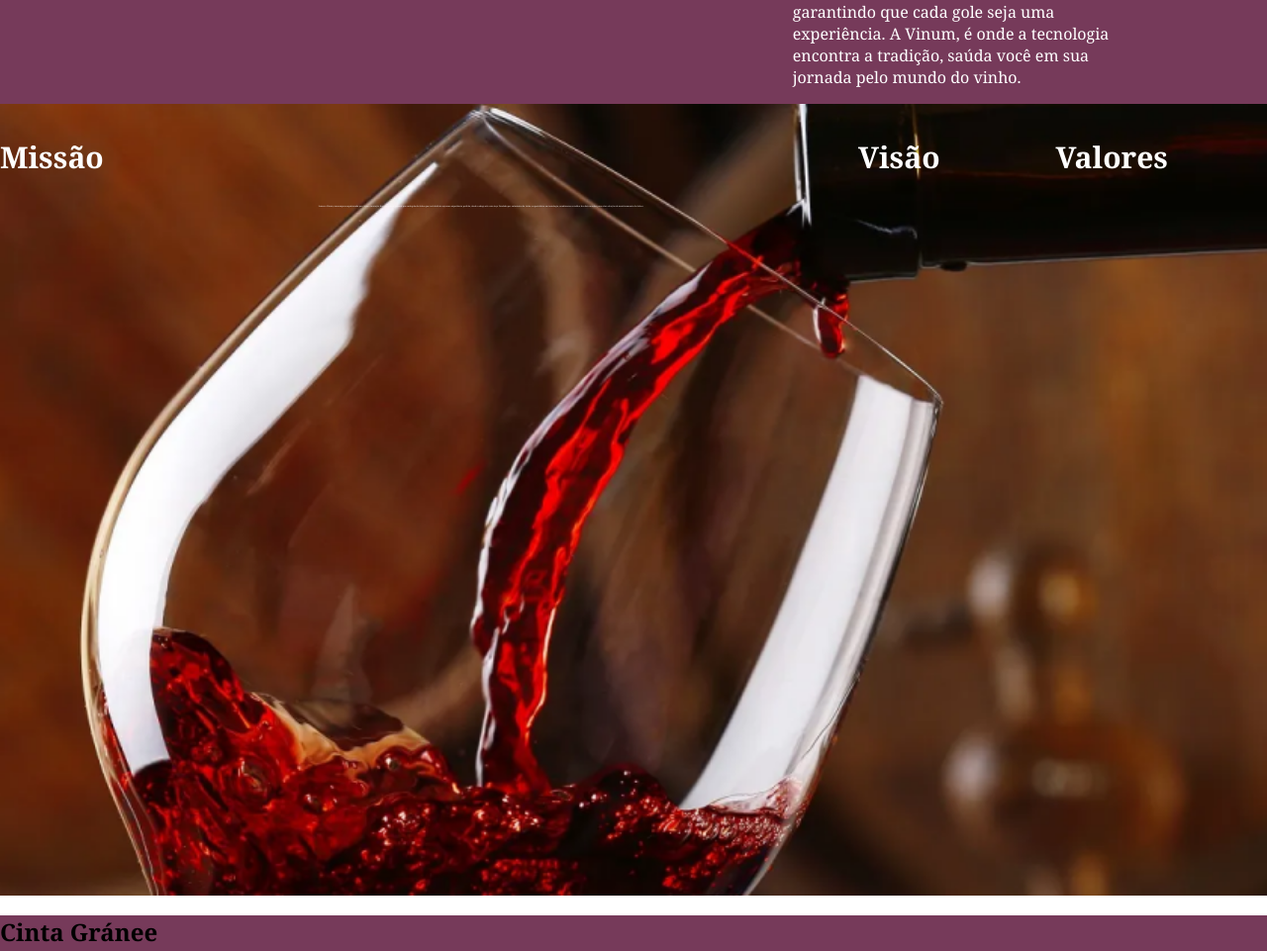
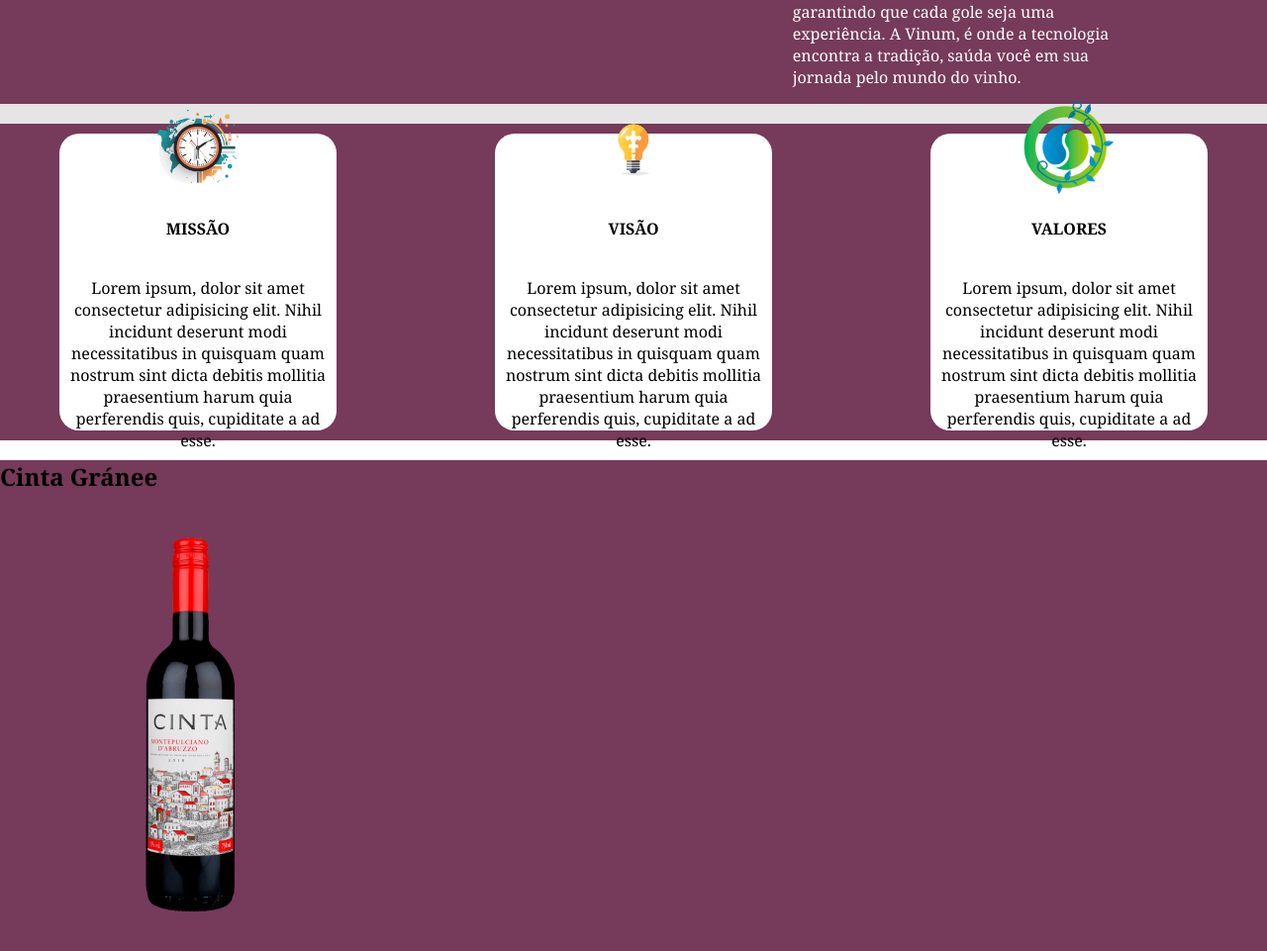
Before and after one commit to Grupo9-1ADSA-Vinum/SiteVinum, a plain HTML site: page public/index.html in a window 1280 px wide. Shown: the part 1465-2426 px from the top of the page at 99% size. Drawn offline with Linux system fonts and the light colour scheme.

Commit message:
Valores, Missão e Visão

```diff
--- a/public/index.html
+++ b/public/index.html
@@ -44,42 +44,62 @@
                 <h2>Sobre nós</h2>
             </div>
             <div id="texto_sobre">
-            <p>A história da Vinum começou com um grupo de amigos que compartilhavam duas paixões: tecnologia e vinho.
+                <p>A história da Vinum começou com um grupo de amigos que compartilhavam duas paixões: tecnologia e
+                    vinho.
                     Após
-                alguns bate papos surgiu o assunto como garantir que nossos vinhos favoritos cheguem às nossas taças em
+                    alguns bate papos surgiu o assunto como garantir que nossos vinhos favoritos cheguem às nossas taças
+                    em
                     sua
                     condição ideal? Inspirados por essa pergunta, começamos nossa jornada. Passamos noites estudando as
                     complexidades do transporte de vinho, mergulhando nas ciências da temperatura, umidade. Combinamos
                     nossos
-                conhecimentos em tecnologia para criar os primeiros protótipos de sensores de monitoramento de vinho.
+                    conhecimentos em tecnologia para criar os primeiros protótipos de sensores de monitoramento de
+                    vinho.
                     Cada
-                garrafa tem uma história, e nossa história é escrita a cada garrafa que protegemos, garantindo que cada
+                    garrafa tem uma história, e nossa história é escrita a cada garrafa que protegemos, garantindo que
+                    cada
                     gole
-                seja uma experiência. A Vinum, é onde a tecnologia encontra a tradição, saúda você em sua jornada pelo
+                    seja uma experiência. A Vinum, é onde a tecnologia encontra a tradição, saúda você em sua jornada
+                    pelo
                     mundo
                     do vinho.</p>
             </div>
         </div>
     </div>
-    <div class="div_terceira">
-        <div id="terceira_missao">
-            <div id="texto_nossa">
-                <h2>Missão</h2>
+    <div class="social">
+        <div class="container">
+            <div class="boxes">
+                <div class="box">
+                    <img src="assets/imagens/pngtree-world-and-clock-illustration-in-minimal-style-png-image_9999473.png">
+                    <h4>MISSÃO</h4>
+                    <p>
+                        Lorem ipsum, dolor sit amet consectetur adipisicing elit. Nihil incidunt deserunt modi
+                        necessitatibus in quisquam quam nostrum sint dicta debitis mollitia praesentium harum quia
+                        perferendis quis, cupiditate a ad esse.
+                    </p>
                 </div>
-        <div id="texto_missao">
-            <p>Somos a Vinum, uma empresa apaixonada por vinho e inovação. Nossa missão é garantir que cada gole de
-                vinho que você desfruta seja uma experiência perfeita, desde a adega até a sua taça. Fundada por
-                entusiastas do vinho e especialistas em tecnologia, combinamos o melhor dos dois mundos para criar
-                soluções de monitoramento de vinhos.</p>
+                <div class="box">
+                    <img src="assets/imagens/pngtree-light-bulb-with-jigsaw-illustration-in-minimal-style-png-image_10011889.png">
+                    <h4>VISÃO</h4>
+                    <p>
+                        Lorem ipsum, dolor sit amet consectetur adipisicing elit. Nihil incidunt deserunt modi
+                        necessitatibus in quisquam quam nostrum sint dicta debitis mollitia praesentium harum quia
+                        perferendis quis, cupiditate a ad esse.
+                    </p>
                 </div>
-        <div id="texto_nossa">
-            <h2>Visão</h2>
-        </div>
-    <div id="texto_nossa">
-        <h2>Valores</h2>
+                <div class="box">
+                    <img src="assets/imagens/ecoconexao-logotipo-minimalista.png">
+                    <h4>VALORES</h4>
+                    <p>
+                        Lorem ipsum, dolor sit amet consectetur adipisicing elit. Nihil incidunt deserunt modi
+                        necessitatibus in quisquam quam nostrum sint dicta debitis mollitia praesentium harum quia
+                        perferendis quis, cupiditate a ad esse.
+                    </p>
                 </div>
             </div>
         </div>
+    </div>
+
     <div class="div_quatro">
         <div id="div_top_left">
             <h2>Cinta Gránee</h2>
--- a/public/style.css
+++ b/public/style.css
@@ -113,36 +113,46 @@
     padding-right: 20%;
 }
 
-
-.div_terceira {
-    background-image: url(assets/imagens/Rectangle\ 20.png);
-    background-repeat: no-repeat;
-    background-size: cover;
-    background-position: center;
-    width: 100vw;
-    height: 100vh;
-    color: #fff;
+.container {
+    display: flex;
+    width: 100%;
+    margin: auto;
 }
 
-#texto_missao {
-    font-size: 2px;
-    margin-top: 100px;
-    margin-left: 100px;
-    padding-right: 200px;
-    flex-direction: column;
+.social{
+    background-color: #e5e5e5;
+    display: flex;
 }
 
-#texto_nossa {
-    font-size: 20px;
-
-    margin-right: 100px;
+.social .container{
+    justify-content: center;
+    margin-top: 20px;
 }
 
+.box img{
+    width: 100px;
+}
 
-#terceira_missao{
+.social .container .boxes{
+display: flex;
+justify-content: space-between;
+}
+
+.box{
+    width: 280px;
+    height: 300px;
+    background-color: white;
     display: flex;
-    justify-content: space-between;
+    flex-direction: column;
+    justify-content: center;
     align-items: center;
+    margin: 10px 80px 10px 80px;
+    border-radius: 20px;
+}
+
+.box p{
+    text-align: center;
+    color: black;
 }
 
 .div_quatro {
```
Also changed, not shown: public/assets/imagens/ecoconexao-logotipo-minimalista.png (added), public/assets/imagens/pngtree-light-bulb-with-jigsaw-illustration-in-minimal-style-png-image_10011889.png (added), public/assets/imagens/pngtree-world-and-clock-illustration-in-minimal-style-png-image_9999473.png (added). Lines whose indentation alone changed are shown as unchanged.
